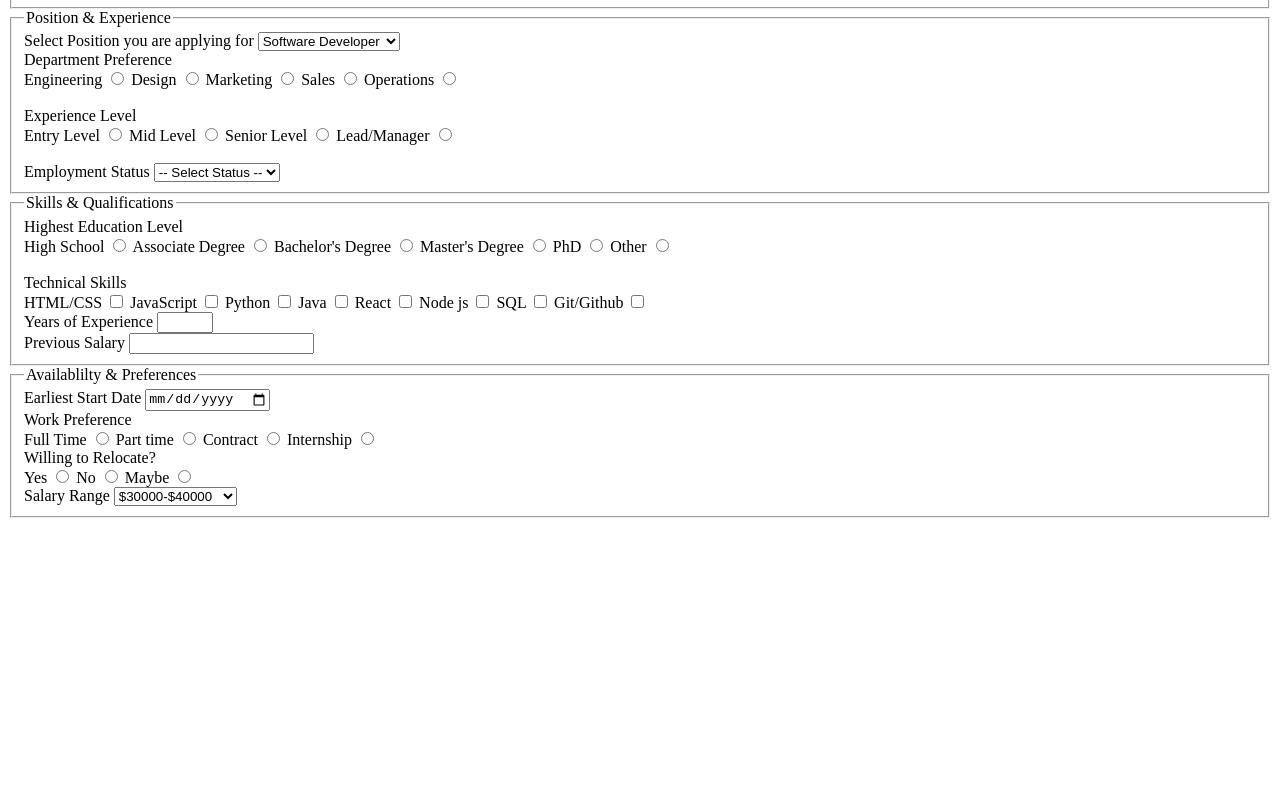
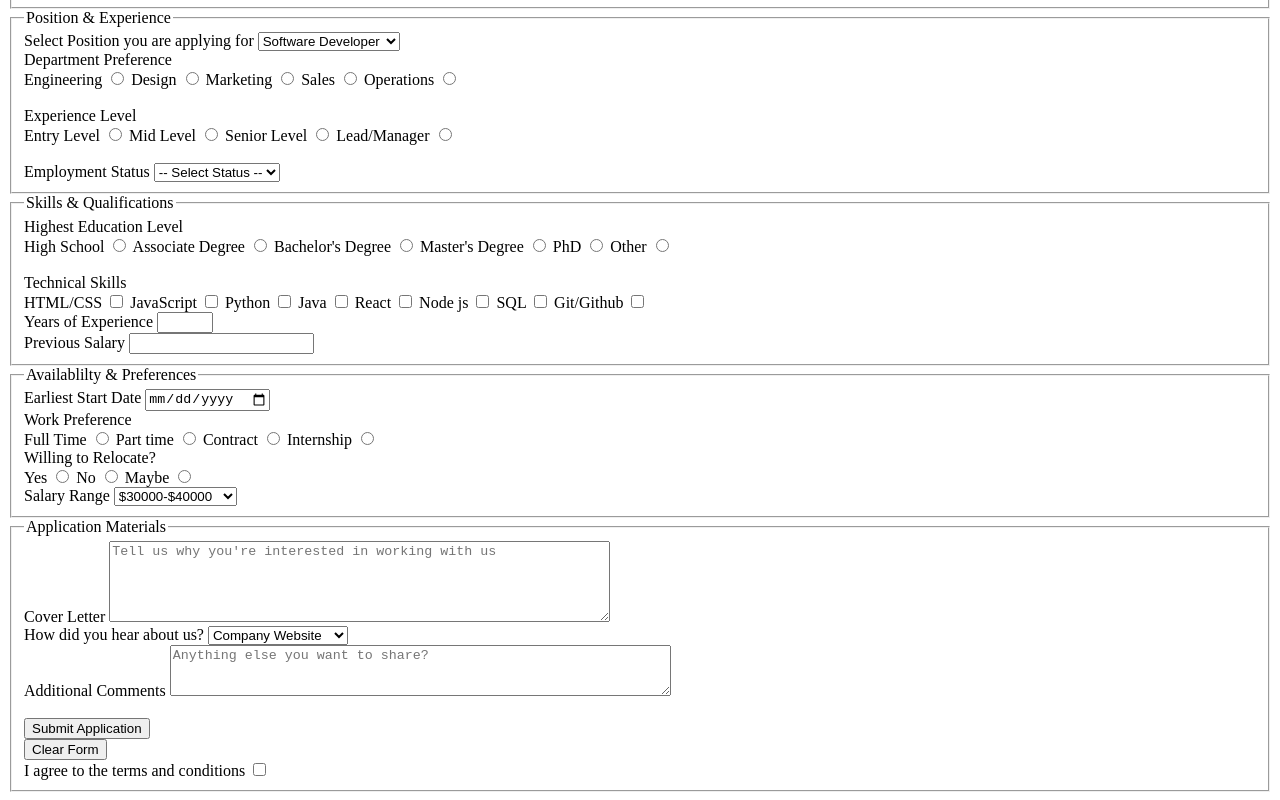
Before and after one commit to HoussamEldineKhaled/SE2-Web-Fundamentals-and-project-building, a plain HTML site: page First-Module/job-form/job-application.html in a window 1280 px wide. Shown: the part 315-1115 px from the top of the page. Before the commit the page ends 841 px from the top, so only its background shows below. Drawn offline with Linux system fonts and the light colour scheme.

Commit message:
done with form

```diff
--- a/First-Module/job-form/job-application.html
+++ b/First-Module/job-form/job-application.html
@@ -204,6 +204,35 @@
                 <option value="prefer-discuss">Prefer to discuss</option>
             </select>
         </fieldset>
+
+        <fieldset>
+            <legend>Application Materials</legend>
+
+            <label for="cover-letter">Cover Letter</label>
+            <textarea name="cover-letter" cols="60" rows="5" placeholder="Tell us why you're interested in working with us"></textarea>
+            <br>
+            <label for="hearing">How did you hear about us?</label>
+            <select name="hearing">
+                <option value="company-website">Company Website</option>
+                <option value="job-board">Job Board</option>
+                <option value="social-media">Social Media</option>
+                <option value="friend-colleague">Friend or Colleague</option>
+                <option value="recruiter">Recruiter</option>
+                <option value="career-fair">Career Fair</option>
+                <option value="other">Other</option>
+            </select>
+            <br>
+            <label for="additional-comments">Additional Comments</label>
+            <textarea name="additional-comments" cols="60" rows="3" placeholder="Anything else you want to share?"></textarea>
+            <br>
+            <br>
+            <button type="submit">Submit Application</button>
+            <br>
+            <button type="reset">Clear Form</button>
+            <br>
+            <label for="agree">I agree to the terms and conditions</label>
+            <input type="checkbox" name="agree" value="agreed" required>
+        </fieldset>
     </form>
 
 </body>
```
